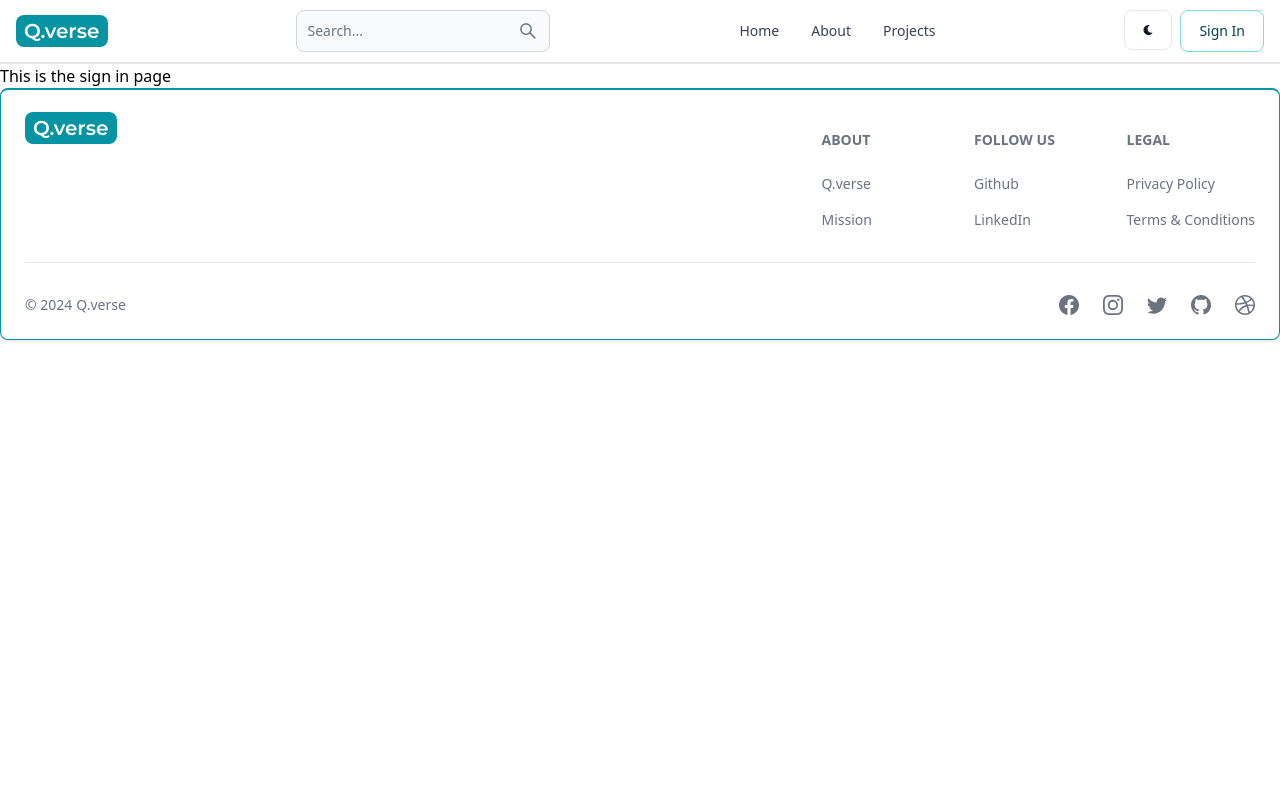
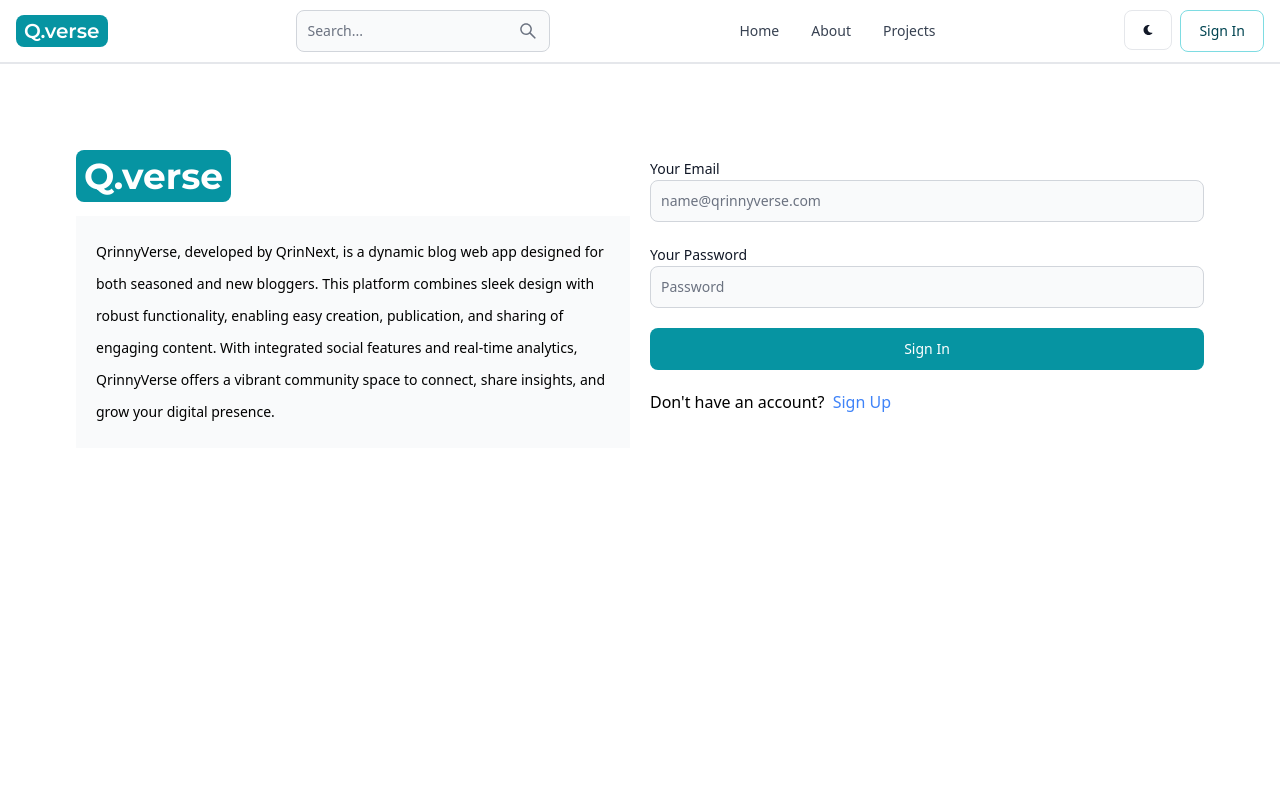
Before and after one commit to samlobeng/mern-blog, a React (Vite) app in the folder client/: page /sign-in in a window 1280 px wide. Shown: the top 800 px of the page. Built offline with nearby package versions, Linux system fonts and the light colour scheme.

Commit message:
Added signin ui functionality

```diff
--- a/client/src/pages/SignIn.jsx
+++ b/client/src/pages/SignIn.jsx
@@ -1,9 +1,93 @@
-import React from 'react'
+import { Alert, Button, Label, Spinner, TextInput } from 'flowbite-react'
+import React, { useState } from 'react'
+import { Link, useNavigate } from 'react-router-dom'
 
 export default function SignIn() {
+const [formData, setFormData] = useState({})
+const [errorMessage, setErrorMessage] = useState(null)
+const [isLoading, setIsLoading] = useState(false)
+const [showAlert, setShowAlert] = useState(true)
+const navigate = useNavigate()
+  const handleChange = (e) => {
+    setFormData({...formData, [e.target.id]: e.target.value.trim()})
+  }
+
+  const handleSubmit = async(e) => {
+    e.preventDefault()
+    if(!formData.password || !formData.email){
+      setShowAlert(true);
+      return setErrorMessage("Please fill out all fields")
+
+    }
+    // send form data to server here
+    try {
+      setIsLoading(true)
+      setErrorMessage(null)
+        const res = await fetch('/api/auth/signin', {
+            method: "POST",
+            headers: {"Content-Type": "application/json"},
+            body: JSON.stringify(formData),
+        })
+        const data = await res.json()
+        if(data.success===false){
+          setShowAlert(true);
+          setIsLoading(false)
+          return setErrorMessage(data.message)
+        }
+        if(res.ok){
+          return navigate('/')
+        }
+    } catch (error) {
+      setErrorMessage(error.message)
+      setIsLoading(false)
+    }
+
+  }
   return (
-    <div>
-      This is the sign in page
+    <div className='min-h-screen mt-20'>
+      <div className='flex p-3 max-w-6xl mx-auto flex-col md:flex-row gap-5'>
+        <div className="flex-1">
+        <Link to="/sign-up" className='font-bold dark:text-white text-4xl'>
+            <span className='px-2 py-1 bg-teal-500 text-white rounded-lg font-montserrat'>Q.verse</span>
+        </Link>
+        <p className='mt-5 text-sm leading-8 bg-gray-50 p-5'>
+          QrinnyVerse, developed by QrinNext, is a dynamic blog web app designed for both seasoned and new bloggers.
+          This platform combines sleek design with robust functionality, enabling easy creation,
+          publication, and sharing of engaging content. With integrated social features and real-time analytics,
+          QrinnyVerse offers a vibrant community space to connect, share insights, and grow your digital presence.
+        </p>
+        </div>
+        <div className="flex-1">
+          <form className='flex flex-col gap-5' onSubmit={handleSubmit}>
+            <div>
+            <Label value='Your Email'/>
+            <TextInput type = "email" placeholder='name@qrinnyverse.com' id='email' onChange={handleChange} />
+            </div>
+            <div>
+            <Label value='Your Password'/>
+            <TextInput type = "password" placeholder='Password' id='password'onChange={handleChange} />
+            </div>
+            <Button type = "submit" className='bg-teal-500' disabled={isLoading}>
+              {
+                isLoading ? (<>
+                  <Spinner size = 'sm'/>
+                  <span className='pl-3'>Loading...</span>
+                  </>): 'Sign In'
+              }
+              </Button>
+          </form>
+          <div className="mt-5">
+            Don't have an account? &nbsp;<Link to="/sign-up" className='text-blue-500'>Sign Up</Link>
+          </div>
+          {
+            errorMessage && showAlert &&(
+              <Alert className='mt-5' color='failure' onDismiss = {()=>setShowAlert(false) }>
+                {errorMessage}
+              </Alert>
+            )
+          }
+        </div>
+      </div>
     </div>
   )
 }
```
